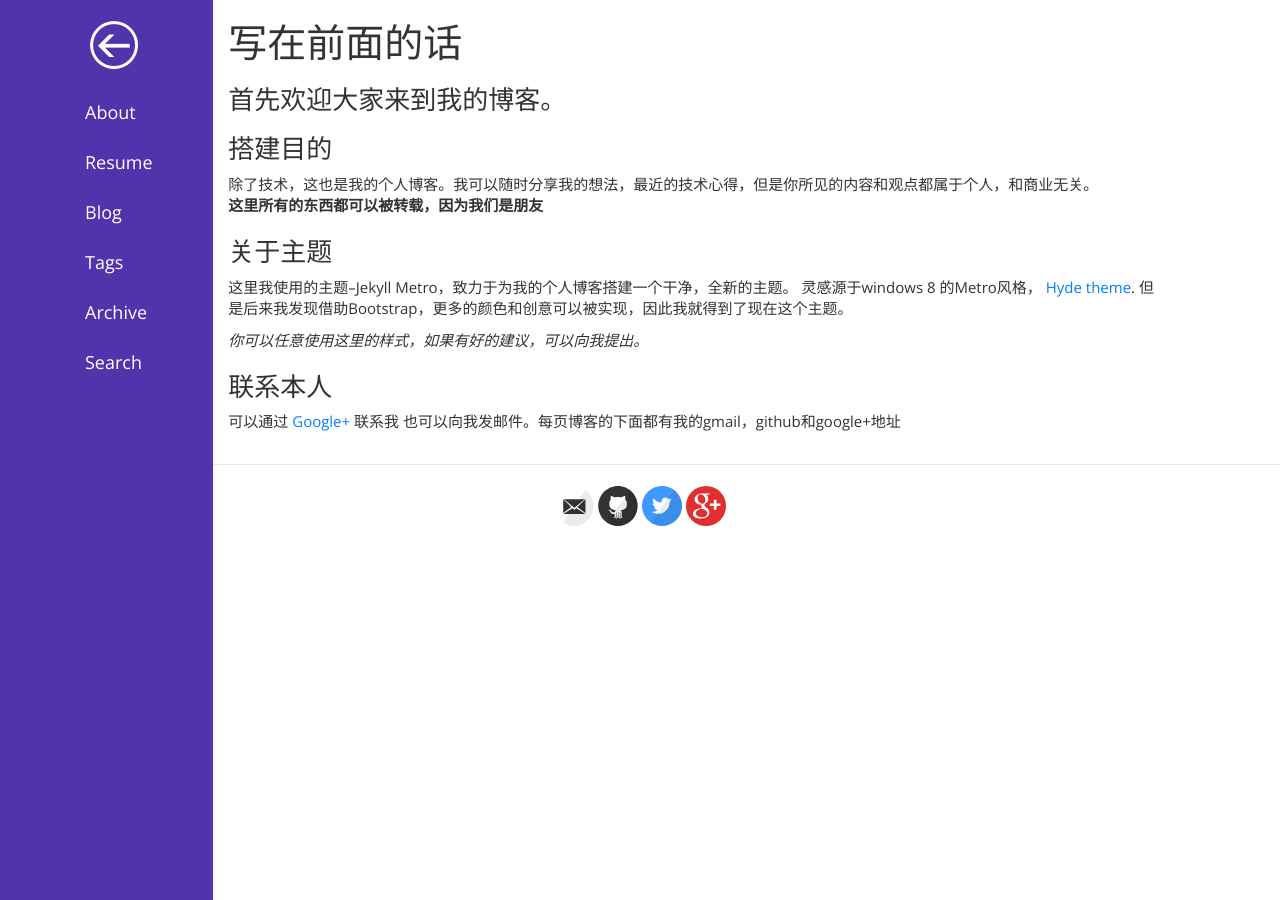
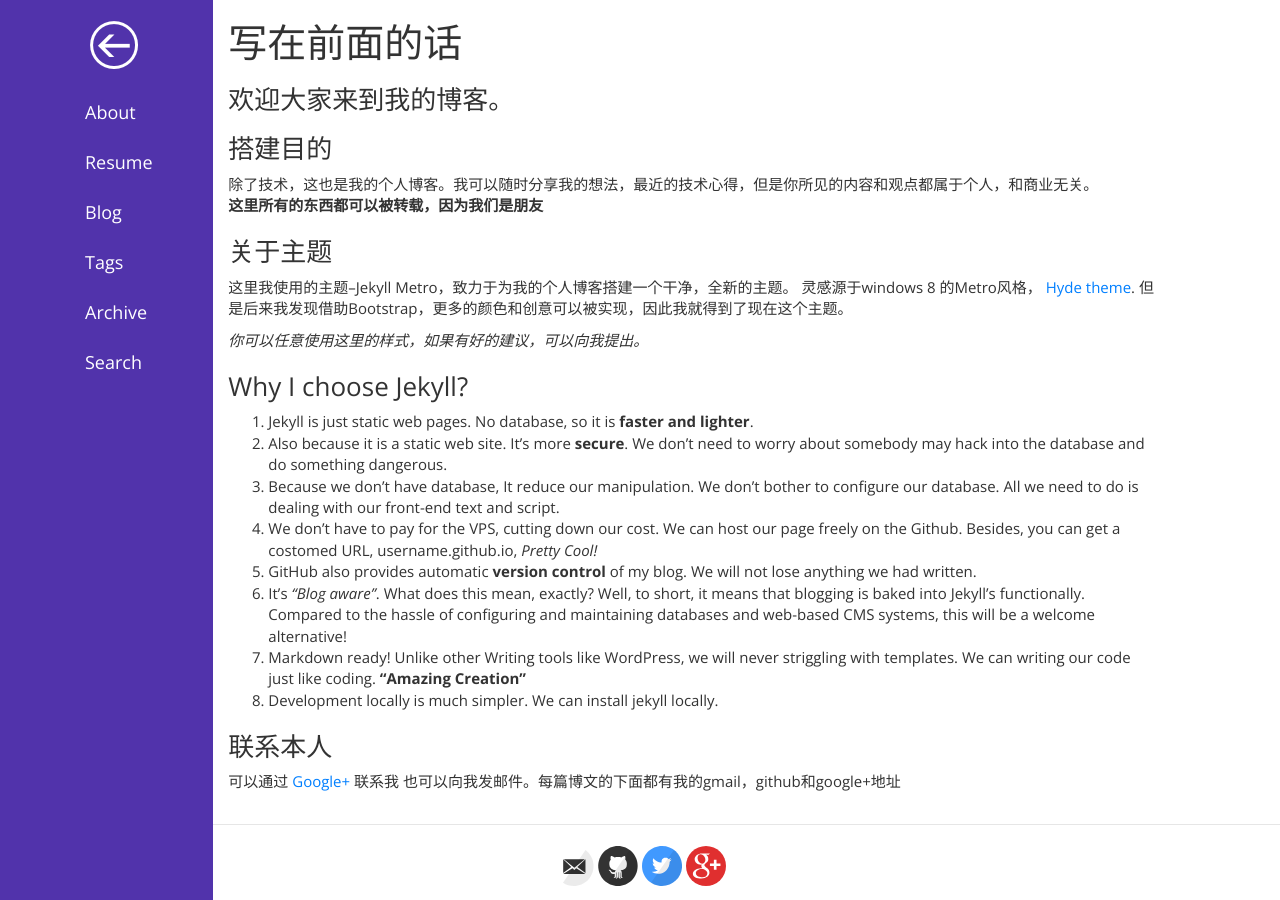
Before and after one commit to ZhuFengdaaa/ZhuFengdaaa.github.io, a Jekyll site: the page built from about/index.md, in a window 1280 px wide. Built offline with Jekyll 4.4.1, drawn with Linux system fonts in a browser that asks for light colours.

Commit message:
2015-01-04-20-12-20

```diff
--- a/about/index.md
+++ b/about/index.md
@@ -4,7 +4,7 @@
 description: --by ZhuFengdaaa
 theme: purple
 ---
-###首先欢迎大家来到我的博客。
+###欢迎大家来到我的博客。
 
 ###搭建目的
 除了技术，这也是我的个人博客。我可以随时分享我的想法，最近的技术心得，但是你所见的内容和观点都属于个人，和商业无关。
@@ -16,9 +16,19 @@
 
 *你可以任意使用这里的样式，如果有好的建议，可以向我提出。*
 
+### Why I choose Jekyll?
+1. Jekyll is just static web pages. No database, so it is  **faster and lighter**.
+2. Also because it is a static web site. It's more **secure**. We don't need to worry about somebody may hack into the database and do something dangerous.
+3. Because we don't have database, It reduce our manipulation. We don't bother to configure our database. All we need to do is dealing with our front-end text and script.
+4. We don't have to pay for the VPS, cutting down our cost. We can host our page freely on the Github. Besides, you can get a costomed URL, username.github.io, *Pretty Cool!*
+5. GitHub also provides automatic **version control** of my blog. We will not lose anything we had written.
+6. It's *"Blog aware"*. What does this mean, exactly? Well, to short, it means that blogging is baked into Jekyll's functionally. Compared to the hassle of configuring and maintaining databases and web-based CMS systems, this will be a welcome alternative!
+7.  Markdown ready! Unlike other Writing tools like WordPress, we will never striggling with templates. We can writing our code just like coding. **"Amazing Creation"**
+8.  Development locally is much simpler. We can install jekyll locally.
+
 ### 联系本人
 
 可以通过 [Google+](https://plus.google.com/u/0/116811442309236138007/posts/p/pub)  联系我
-也可以向我发邮件。每页博客的下面都有我的gmail，github和google+地址
+也可以向我发邮件。每篇博文的下面都有我的gmail，github和google+地址
 
 [1]:(https://github.com/ZhuFengdaaa/ZhuFengdaaa.github.io)
```
Also changed, not shown: resume/index.md (deleted, +0 -15 lines).
